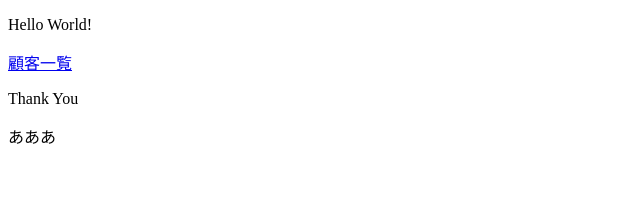
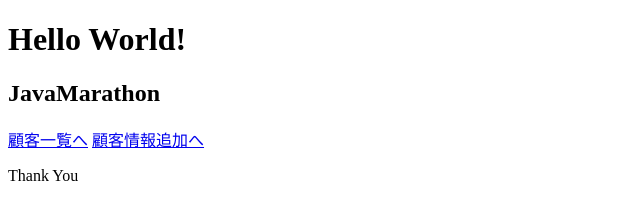
Before and after one commit to tomokitaniguchi/JavaMarathon, a plain HTML site: page src/web/customer/index.html in a window 1280 px wide. Shown: the whole page, without its empty margins (0-640 px from the left). Drawn offline with Linux system fonts and the light colour scheme.

Commit message:
index.htmlを移動

```diff
--- a/src/web/index.html
+++ b/src/web/customer/index.html
@@ -6,9 +6,10 @@
   <title>JavaMarathon</title>
 </head>
 <body>
-  <p>Hello World!</p>
-  <a href="/customer/list.html">顧客一覧</a>
+  <h1>Hello World!</h1>
+  <h2>JavaMarathon</h2>
+  <a href="./list.html">顧客一覧へ</a>
+  <a href="./add.html">顧客情報追加へ</a>
   <p>Thank You</p>
-  <p>あああ</p>
 </body>
 </html>
```
